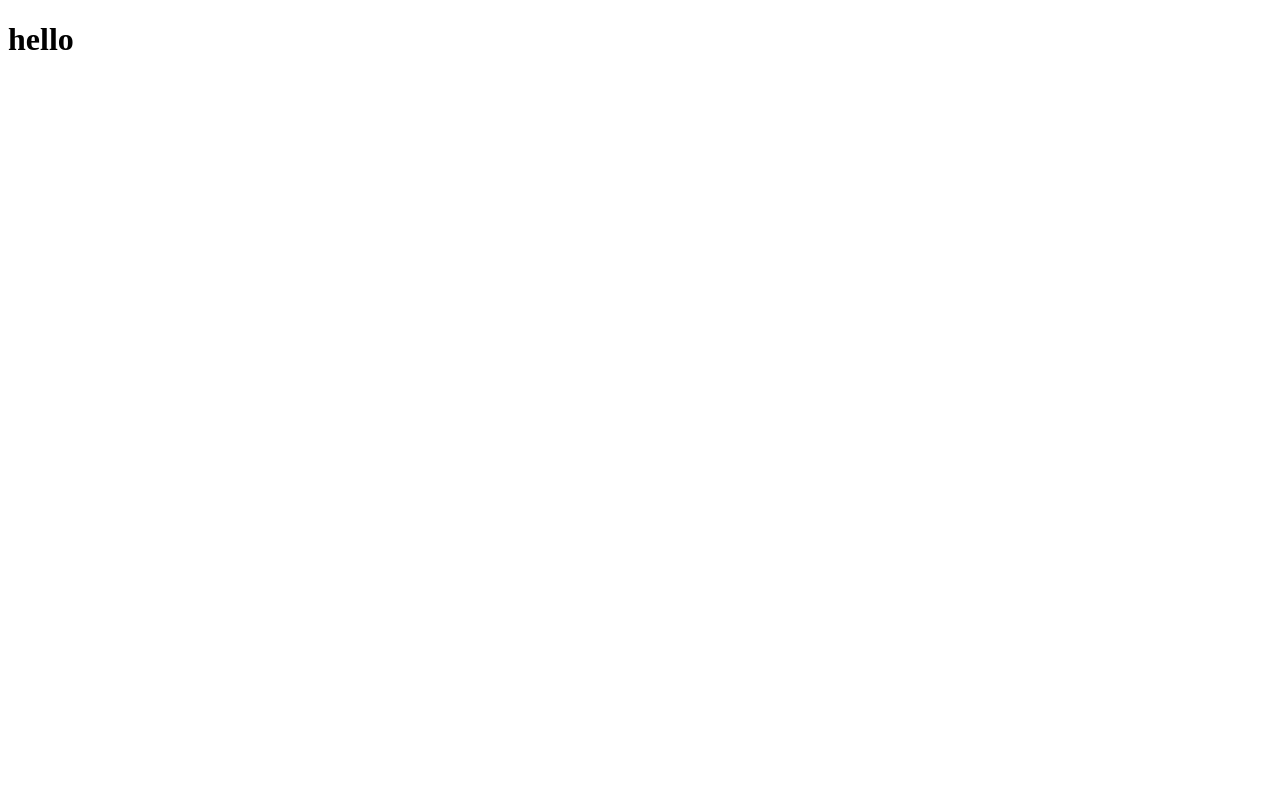
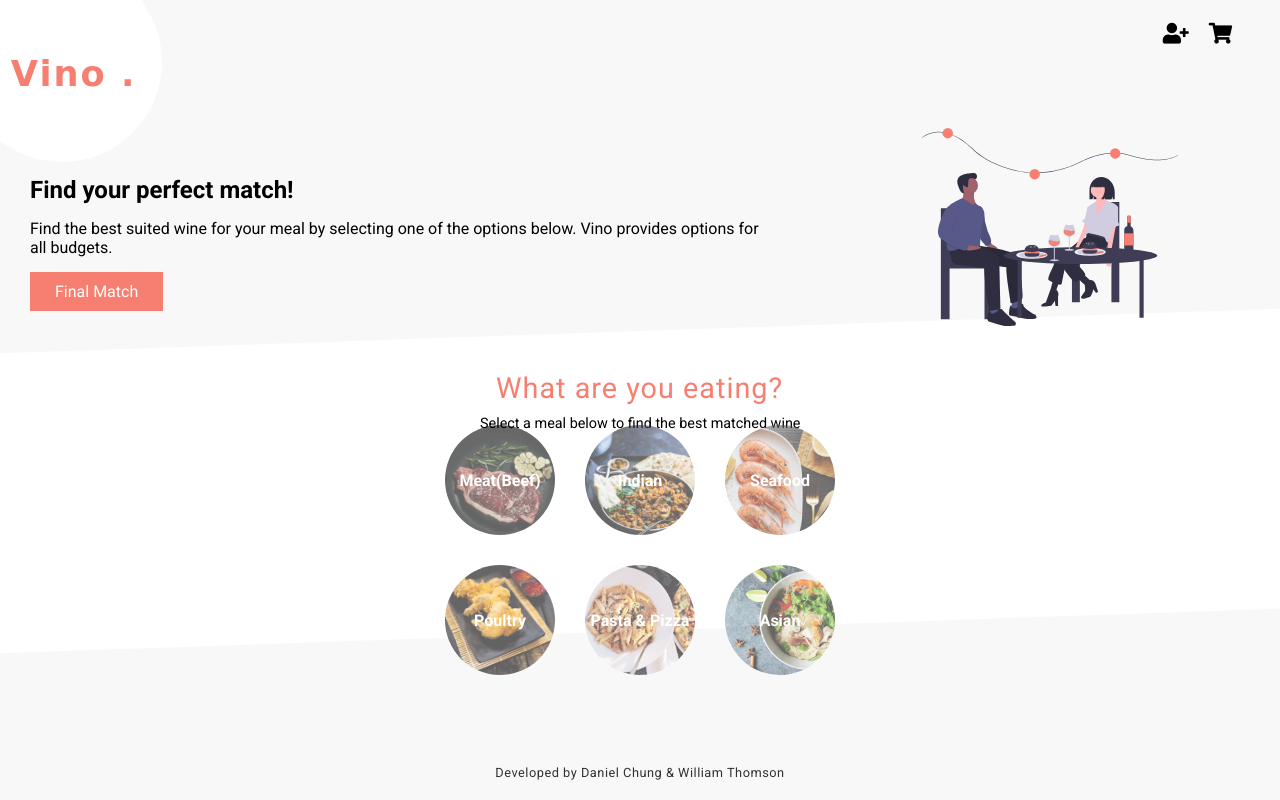
Before and after one commit to daniel0426/Vino-recommendation-Web-App-, a plain HTML site: page index.html in a window 1280 px wide. Drawn offline with Linux system fonts and the light colour scheme; a web font is replaced by a local one.

Commit message:
Finished main page

```diff
--- a/index.html
+++ b/index.html
@@ -3,9 +3,54 @@
   <head>
     <meta charset="UTF-8" />
     <meta name="viewport" content="width=device-width, initial-scale=1.0" />
-    <title>Document</title>
+    <title>Vino App</title>
+    <link rel="stylesheet" href="./style/style.css">
+    <link
+    rel="stylesheet"
+    href="//use.fontawesome.com/releases/v5.0.7/css/all.css"
+  />
+  <link href="https://fonts.googleapis.com/css2?family=Galada&display=swap" rel="stylesheet">
+  <link href="https://fonts.googleapis.com/css2?family=Roboto:wght@400;700&display=swap" rel="stylesheet">
   </head>
   <body>
-    <h1>hello</h1>
+  <header class="header">
+    <div class="nav">
+      <div class="Logo">
+        <h3 class='title'>Vino .</h3>
+      </div>
+      <div class='icon'>
+        <i class="fas fa-user-plus"></i>
+        <i class="fas fa-shopping-cart"></i>
+      </div>
+    </div>
+
+    <div class='appDescription'>
+      <h2>Find your perfect match!</h2>
+      <p>Find the best suited wine for your meal by selecting one of the options
+        below. Vino provides options for all budgets.
+      </p>
+      <button class='matchBtn'> Final Match</button>
+    </div>
+
+    <img class='landingImg' src="./image/landingImage.svg" alt="landingImg">
+  </header>
+  <main class='main'>
+    <div class='mainBox'>
+        <h1 class='mainTitle'>What are you eating?</h1>
+        <p class='mainContent'>Select a meal below to find the best matched wine</p>
+    </div>
+
+  </main>
+  <section class='buttons'>
+    <button class="btn beef"><h4 class='foodOption'>Meat(Beef)</h4></button>
+    <button class="btn indian"><h4 class='foodOption'>Indian</h4></button>
+    <button class="btn seafood"><h4 class='foodOption'>Seafood</h4></button>
+    <button class="btn poultry"><h4 class='foodOption'>Poultry</h4></button>
+    <button class="btn pasta"><h4 class='foodOption'>Pasta & Pizza</h4></button>
+    <button class="btn asian"><h4 class='foodOption'>Asian</h4></button>
+  </section>
+  <footer class='footer'>
+    <p class='copyRight'>Developed by Daniel Chung & William Thomson</p>
+  </footer>
   </body>
 </html>
--- /dev/null
+++ b/style/style.css
@@ -0,0 +1,206 @@
+
+* {
+    padding: 0;
+    margin:0;
+    box-sizing: border-box;
+    font-family: 'Roboto', sans-serif;
+}
+body {
+    background-color: #f8f8f8;
+}
+
+.header{
+
+    position: relative;
+
+}
+
+.nav{
+    display:flex;
+    justify-content: space-between;
+}
+.Logo {
+    background-color: #fff;
+    position:relative;
+    width: 200px;
+    height: 200px;
+    border-radius: 50%;
+    display: flex;
+    justify-content: center;
+    align-items: center;
+    position: relative;
+    margin-left: -3%;
+    margin-top: -3%;
+    margin-bottom: 1.5rem;
+}
+.Logo .title{
+    color: #f77f71;
+    margin-left: 1.5rem;
+    margin-top: 1.5rem;
+    font-size: 2.2rem;
+    font-family: 'Galada', cursive;
+    letter-spacing: 2px;
+}
+.icon {
+    margin: 1.5rem 3rem;
+
+}
+.icon i{
+    font-size: 1.3rem;
+    margin-left: 1rem;
+    cursor:pointer;
+
+}
+.icon i:hover {
+    transform: scale(1.2);
+
+}
+
+.appDescription{
+    position:relative;
+    width: 60%;
+    height: 40%;
+    padding: 10px;
+    margin-left: 20px;
+    margin-top: -20px;
+}
+
+.appDescription p{
+    margin : 15px 0px;
+
+}
+.appDescription button{
+    padding: 10px 25px;
+    background-color: #f77f71;
+    color: #fff;
+    border: none;
+    cursor: pointer;
+    font-size: 1rem;
+    transition: all 0.3s ease-in;
+    margin-bottom: 10px;;
+
+}
+.appDescription button:hover{
+    background-image: linear-gradient(to left bottom, #8E2DE2, #4A00E0);
+    transform: scale(1.1);
+}
+.landingImg{
+    position: absolute;
+    right: 8%;
+    top: 8rem;
+    width: 20%;
+    z-index: 100;
+}
+
+
+/* main */
+.mainBox {
+
+    position: relative;
+    width: 100%;
+    height:300px;
+    display: flex;
+    flex-direction: column;
+    padding-top: 20px;
+    align-items: center;
+    background-color: #fff;
+    transform: skewY(-2deg);
+}
+.mainBox *{
+    transform: skewY(2deg);
+}
+
+
+
+
+.mainBox .mainTitle{
+    margin-top: 20px;
+    color: #f77f71;
+    font-weight: 400;
+    font-size: 1.8rem;
+    letter-spacing: 1px;
+}
+.mainBox .mainContent{
+    margin-top: 10px;
+    font-size: 0.9rem;
+}
+
+
+.buttons {
+    margin-top: 10px;
+    position:absolute;
+    z-index: 10;
+
+    width: 500px;
+    height: 30%;
+   top: 50%;
+   left: 50%;
+   margin-left: -250px;
+    display:flex;
+    flex-wrap:wrap;
+    justify-content: center;
+}
+
+.btn {
+    position: relative;
+    width: 110px;
+    margin: 15px;
+    height: 110px;
+    border-radius: 50%;
+    opacity: 0.6;
+    background-size: cover;
+
+    border:none;
+    outline:none;
+    cursor:pointer;
+    transition: all 200ms ease;
+}
+.btn:hover {
+    transform:scale(1.15);
+}
+
+
+
+.btn .foodOption {
+    color: #fff;
+    font-size: 1rem;
+
+}
+.beef {
+    background-image:url(/image/beef.jpg);
+}
+.indian{
+    background-image:url(/image/indian.jpg);
+}
+.seafood{
+    background-image:url(/image/seafood.jpg);
+}
+.poultry {
+    background-image: url(/image/poultry.jpg);
+}
+.pasta {
+    background-image: url(/image/pizzaPasta.jpg);
+}
+.asian {
+    background-image: url(/image/Asian.jpg);
+}
+
+.footer {
+
+    position: absolute;;
+
+    width: 100%;
+    height: 30%;
+    display:flex;
+    justify-content: center;
+    align-items: flex-end;
+    bottom: 0;
+
+
+}
+.footer p {
+    margin-bottom: 20px;
+    font-size: 0.8rem;
+    opacity: 0.8;
+    letter-spacing:0.5px;
+}
```
